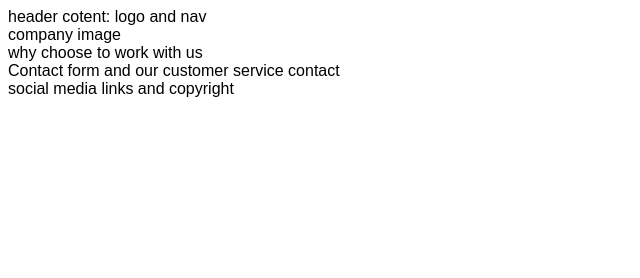
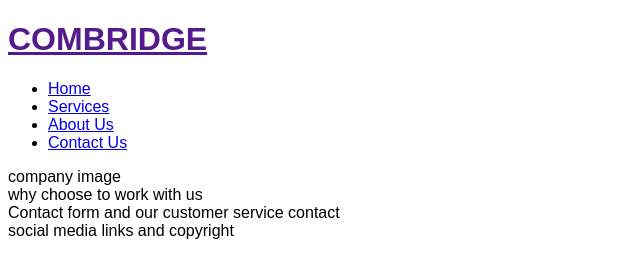
Before and after one commit to Bulle1982/Portfolio-Project-1, a plain HTML site: page index.html in a window 1280 px wide. Shown: the whole page, without its empty margins (0-640 px from the left). Drawn offline with Linux system fonts and the light colour scheme.

Commit message:
header structure

```diff
--- a/index.html
+++ b/index.html
@@ -10,7 +10,27 @@
     <title>COMBRIDGE</title>
 </head>
 <body>
-    <header> header cotent: logo and nav</header>
+    <header>
+        <a href="">
+            <h1>COMBRIDGE</h1>
+        </a>
+        <nav>
+            <ul>
+                <li>
+                    <a href="index.html">Home</a>
+                </li>
+                <li>
+                    <a href="#">Services</a>
+                </li>
+                <li>
+                    <a href="#">About Us</a>
+                </li>
+                <li>
+                    <a href="#">Contact Us</a>
+                </li>
+            </ul>
+        </nav>
+    </header>
     <section>company image</section>
     <section>why choose to work with us</section>
     <section>Contact form and our customer service contact</section>
```
